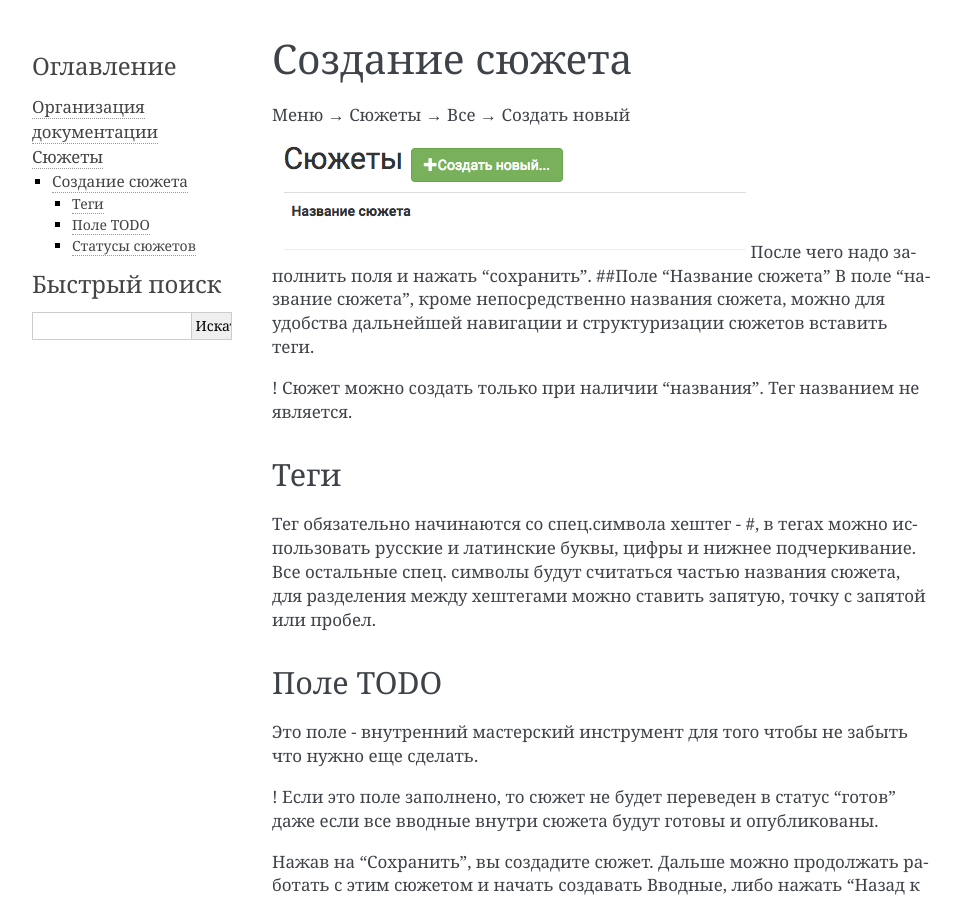
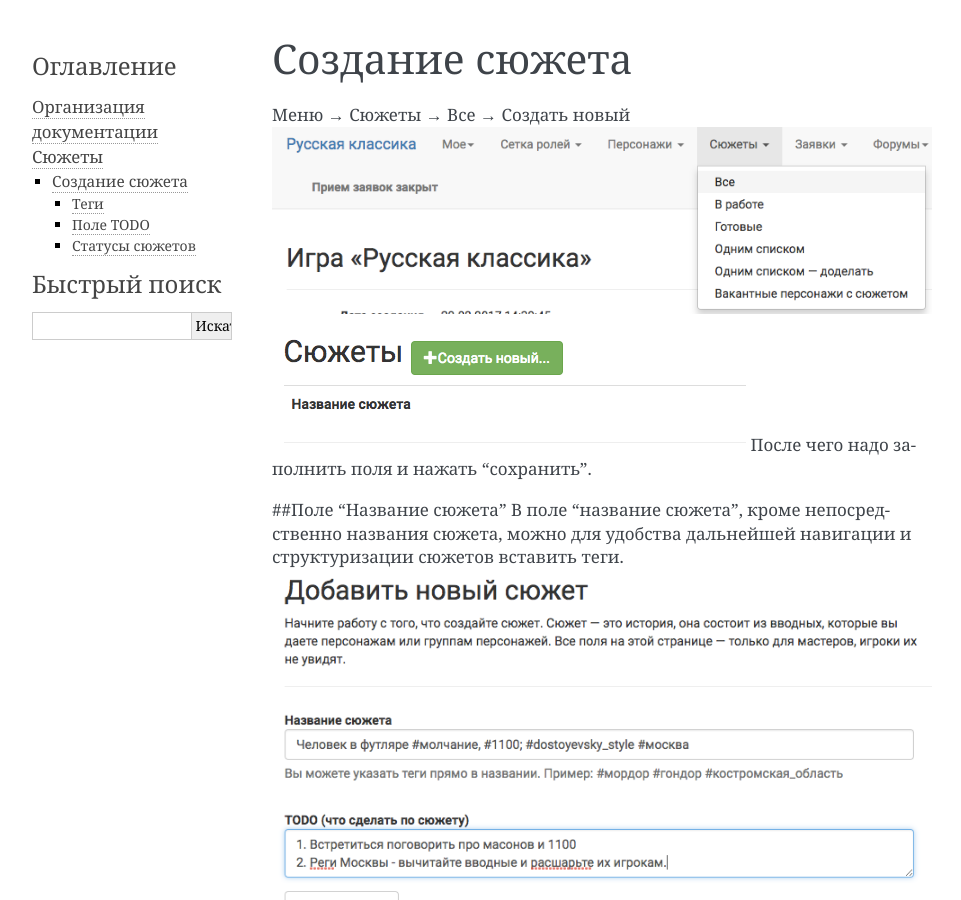
Before and after one commit to joinrpg/joinrpg-docs, a Sphinx documentation site: the page built from docs/plot/creating-plot.md, in a window 1280 px wide and 900 px high. Shown: the whole window, without its empty margins (148-1109 px from the left). Built offline with Sphinx 7.4.7, drawn with Linux system fonts in a browser that asks for light colours.

Commit message:
Update creating-plot.md

```diff
--- a/docs/plot/creating-plot.md
+++ b/docs/plot/creating-plot.md
@@ -1,10 +1,12 @@
 # Создание сюжета
 Меню → Сюжеты → Все → Создать новый
+![creating-plot](plot-menu.png)
 ![creating-plot](creating-plot.png)
 После чего надо заполнить поля и нажать “сохранить”.
+
 ##Поле “Название сюжета”
 В поле “название сюжета”, кроме непосредственно названия сюжета, можно для удобства дальнейшей навигации и структуризации сюжетов вставить теги.
-
+![Название сюжета](plot-add-form.png)
 ! Сюжет можно создать только при наличии “названия”. Тег названием не является.
 
 
@@ -12,6 +14,7 @@
 Тег обязательно начинаются со спец.символа хештег - #,
 в тегах можно использовать русские и латинские буквы, цифры и нижнее подчеркивание. Все остальные спец. символы будут считаться частью названия сюжета,
 для разделения между хештегами можно ставить запятую, точку с запятой или пробел.
+
 ## Поле TODO
 Это поле - внутренний мастерский инструмент для того чтобы не забыть что нужно еще сделать.
 
@@ -20,10 +23,11 @@
 
 Нажав на “Сохранить”, вы создадите сюжет.
 Дальше можно продолжать работать с этим сюжетом и начать создавать Вводные, либо нажать “Назад к списку сюжетов” и вернуться к списку всех сюжетов.
+
 ## Статусы сюжетов
 
 Статусы сюжетов соответствуют статусам вводных, из которых состоит сюжет.
-
+![Статусы сюжета](plot-status.png)
 Если в сюжете нет вводных, то статус сюжета будет “в работе”.
 Если в сюжете есть хотя бы одна вводная “в работе”, то статус сюжета будет “в работе”.
 Если в сюжете все вводные закончены, но заполнено поле TODO, то статус сюжета будет “в работе”.
```
